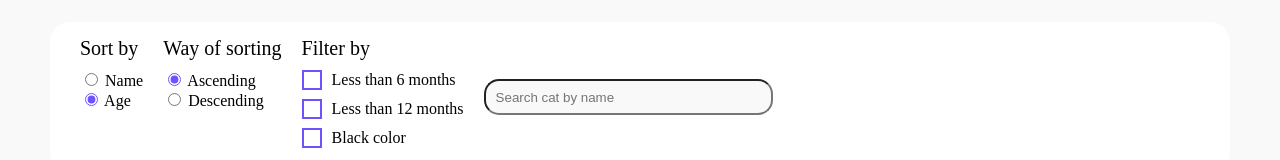
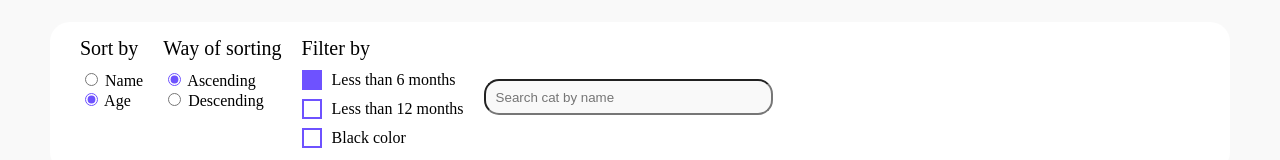
Before and after one commit to salemvelic/cat-shelter, a Vue app: page / in a window 1280 px wide. In both pictures the pointer is over the element 314 px from the left and 381 px from the top of the page. Shown: the part 302-462 px from the top of the page. Built offline with nearby package versions, Linux system fonts and the light colour scheme.

Commit message:
Add background on checkbox

```diff
--- a/src/assets/scss/forms.scss
+++ b/src/assets/scss/forms.scss
@@ -48,6 +48,10 @@
     z-index: 0;
     border: none;
   }
+
+  &:hover::before {
+    background-color: #6e52ff;
+  }
 }
 
 .checkbox-pop:checked + label span {
```
